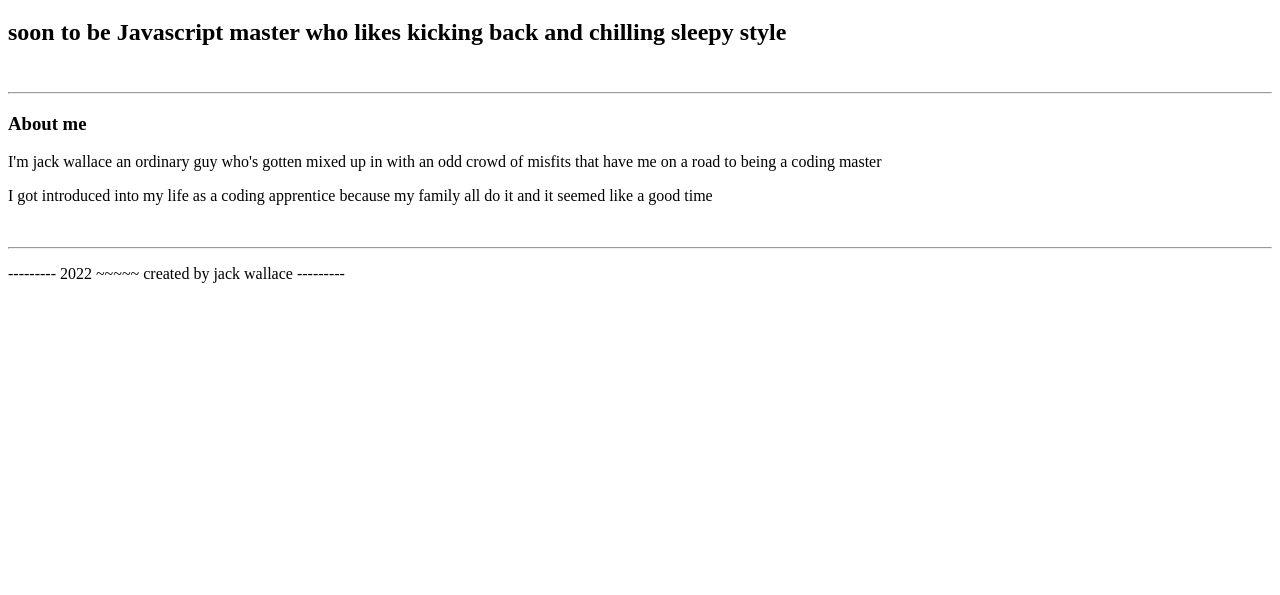
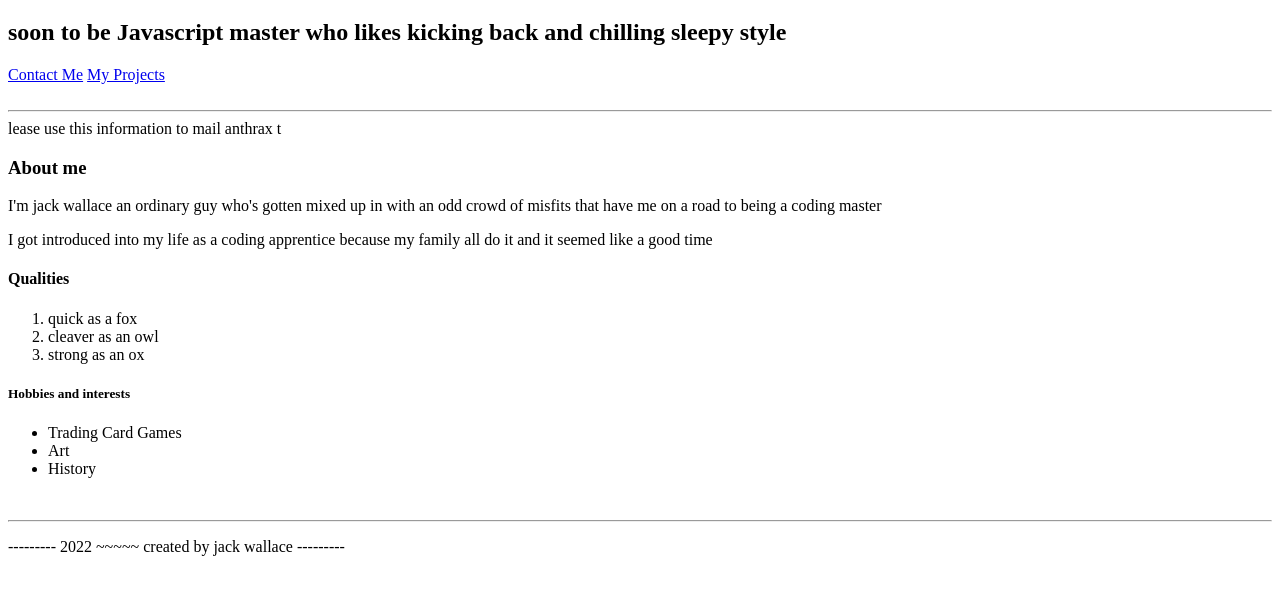
Before and after one commit to JacktheWallace/portfolio, a plain HTML site: page index.html in a window 1280 px wide. Shown: the part 61-656 px from the top of the page. Drawn offline with Linux system fonts and the light colour scheme.

Commit message:
new pages added pages + images

```diff
--- a/index.html
+++ b/index.html
@@ -7,10 +7,13 @@
     <header>
     <h1> Jack Wallace</h1>
     <h2>soon to be Javascript master who likes kicking back and chilling sleepy style</h2>
-    </header>
+<nav>
+    <a href="./Pages/contact.html">Contact Me</a> <a href="./Pages/projects.html">My Projects</a>
+</nav>
+</header>
     <br>
     <hr>
-    <main>
+    <main>lease use this information to mail anthrax t
     <h3>About me</h3>
     <section>
     <p>I'm jack wallace an ordinary guy who's gotten mixed up in with an odd crowd of misfits that have me on a road to being a coding master</p>
@@ -18,6 +21,22 @@
     <section>
     <p>I got introduced into my life as a coding apprentice because my family all do it and it seemed like a good time</p>
     </section>
+    <section>
+        <h4>Qualities</h4>
+        <ol>
+            <li>quick as a fox</li>
+            <li>cleaver as an owl</li>
+            <li>strong as an ox</li>
+        </ol>
+        </section>
+        <section>
+            <h5>Hobbies and interests</h5>
+            <ul>
+                <li>Trading Card Games</li>
+                <li>Art</li>
+                <li>History</li>
+            </ul>
+        </section>
     </main>
     <br>
     <hr>
```
Also changed, not shown: Pages/contact.html (added, +8 -0 lines), Pages/projects.html (added, +8 -0 lines), 1 other file.
